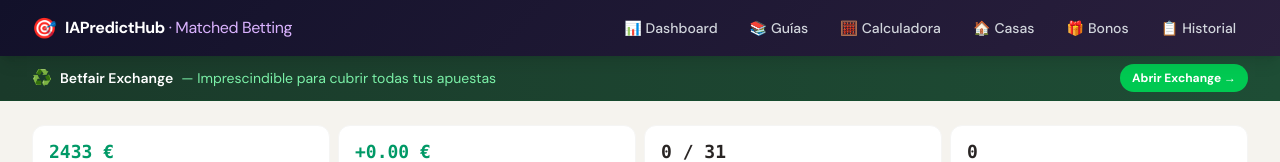
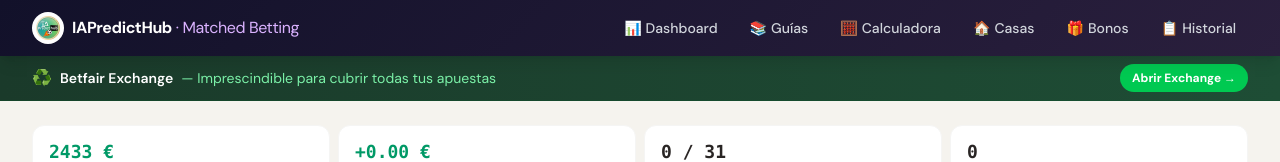
Before and after one commit to eloylt13/matched-betting-app, a Next.js app: page / in a window 1280 px wide. Shown: the top 162 px of the page. Built offline with nearby package versions, Linux system fonts and the light colour scheme; a web font is replaced by a local one.

Commit message:
logo actualizado

```diff
--- a/app/layout.tsx
+++ b/app/layout.tsx
@@ -21,7 +21,7 @@
           <div className="max-w-7xl mx-auto px-4 sm:px-6 lg:px-8">
             <div className="flex items-center justify-between h-14">
               <Link href="/" className="flex items-center gap-2">
-                <span className="text-xl">🎯</span>
+                <img src="/logo.png" alt="IAPredictHub" className="w-8 h-8 rounded-full object-cover" />
                 <span className="font-bold text-white text-sm sm:text-base tracking-tight">
                   IAPredictHub
                   <span className="text-purple-300 font-normal hidden sm:inline"> · Matched Betting</span>
```
Also changed, not shown: public/logo.png (added).
